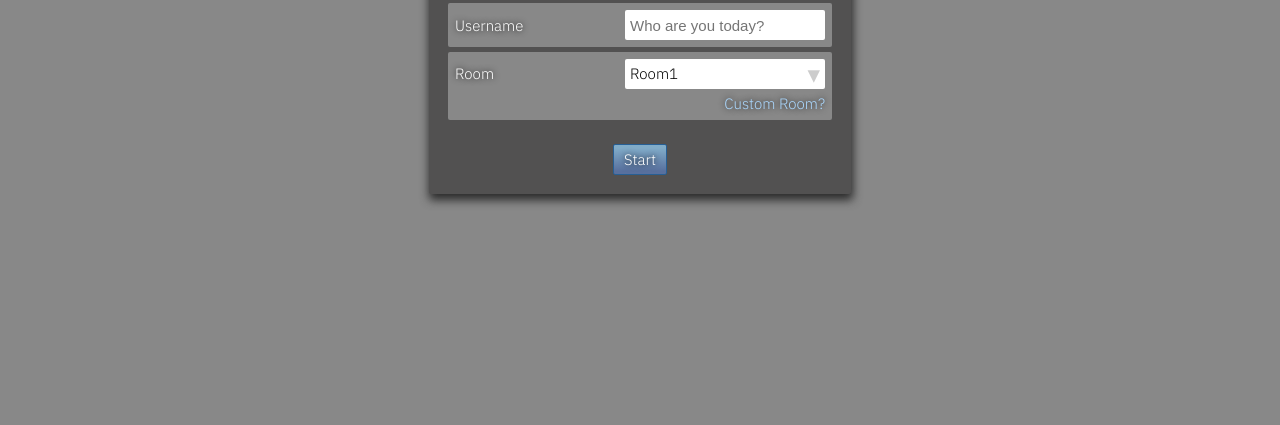
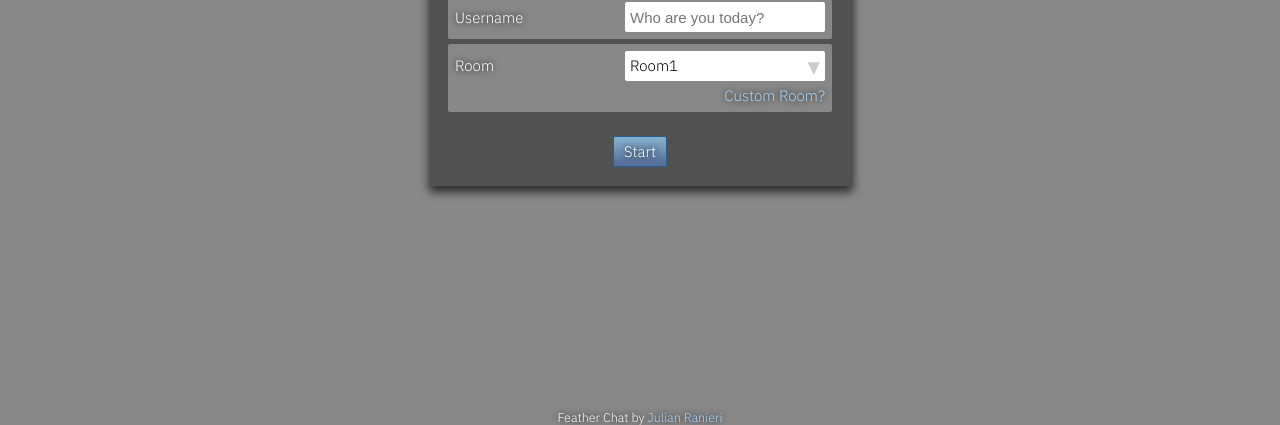
Before and after one commit to royalsaltmerchant/feather-chat, a website: page dist/index.html in a window 1280 px wide. Shown: the part 375-800 px from the top of the page. Drawn offline with Linux system fonts and the light colour scheme.

Commit message:
water mark

```diff
--- a/dist/css/main.css
+++ b/dist/css/main.css
@@ -78,6 +78,7 @@ main {
 	flex-direction: column;
 	align-items: center;
 	justify-content: space-evenly;
+	margin-top: auto;
 	box-shadow: 1px 5px 10px 1px #2b2b2b;
 }
 
--- a/dist/index.html
+++ b/dist/index.html
@@ -41,6 +41,7 @@
 				<br>
 				<button type="submit">Start</button>
 			</form>
+			<small style="margin-top: auto;">Feather Chat by <a href="https://julianranieri.com/">Julian Ranieri</a></small>
 		</main>
 		<script src="./js/dropdown.js"></script>
 		<script>
```
